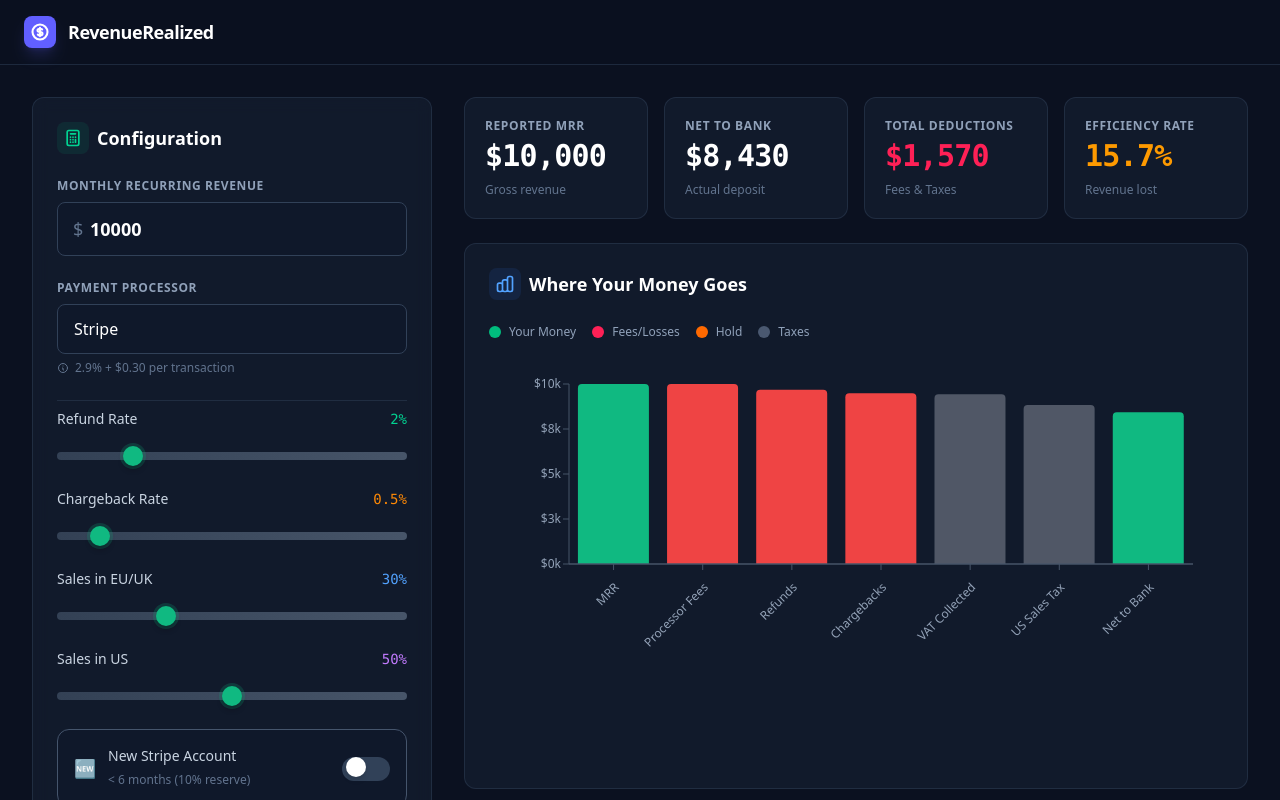
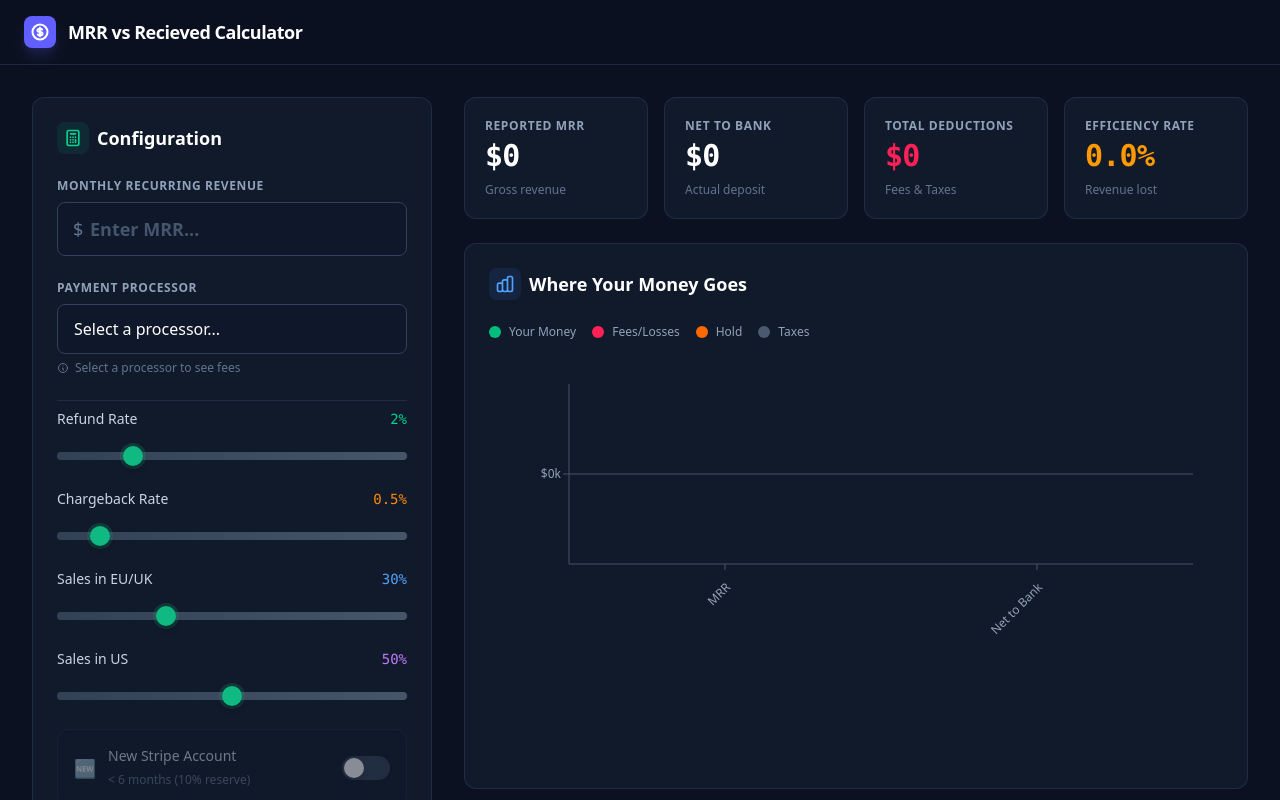
Before and after one commit to urbanxtreme/MMR_Money, a React (Vite) app in the folder mrr-calculator/: page / in a window 1280 px wide. Shown: the top 800 px of the page. Built offline with nearby package versions, Linux system fonts and the light colour scheme.

Commit message:
completed fully

```diff
--- a/mrr-calculator/index.html
+++ b/mrr-calculator/index.html
@@ -6,7 +6,7 @@
     <meta name="viewport" content="width=device-width, initial-scale=1.0" />
 
     <!-- SEO Meta Tags -->
-    <title>MRR vs Bank Account Calculator | Understand Your SaaS Revenue Gap</title>
+    <title>MRR vs Recieved Calculator</title>
     <meta name="description" content="Free calculator to understand why your $10k MRR only deposits ~$7k. See exactly where your money goes: payment fees, refunds, chargebacks, taxes, and more." />
     <meta name="keywords" content="MRR calculator, SaaS revenue, payment processor fees, Stripe fees, revenue gap, SaaS founder tools" />
     <meta name="author" content="MRR Calculator" />
--- a/mrr-calculator/src/App.tsx
+++ b/mrr-calculator/src/App.tsx
@@ -1,9 +1,3 @@
-/**
- * App Component
- *
- * Root application component that renders the MRR Bank Calculator page.
- */
-
 import { MRRBankCalculator } from './pages/MRRBankCalculator';
 import './styles/mrr-calculator.css';
 
--- a/mrr-calculator/src/components/MRRCalculatorForm.tsx
+++ b/mrr-calculator/src/components/MRRCalculatorForm.tsx
@@ -1,10 +1,3 @@
-/**
- * MRR Calculator Form Component
- *
- * Interactive form with live updating inputs for calculating the MRR gap.
- * All inputs trigger instant recalculation without a submit button.
- */
-
 import type { ChangeEvent } from 'react';
 import type { PaymentProcessor } from '../utils/calculateMRRGap';
 import {
@@ -13,10 +6,10 @@ import {
 } from '../utils/calculateMRRGap';
 
 interface MRRCalculatorFormProps {
-    mrr: number;
-    setMrr: (value: number) => void;
-    processor: PaymentProcessor;
-    setProcessor: (value: PaymentProcessor) => void;
+    mrr: number | '';
+    setMrr: (value: number | '') => void;
+    processor: PaymentProcessor | '';
+    setProcessor: (value: PaymentProcessor | '') => void;
     refundRate: number;
     setRefundRate: (value: number) => void;
     chargebackRate: number;
@@ -55,12 +48,18 @@ export const MRRCalculatorForm = ({
     setIsNewStripeAccount
 }: MRRCalculatorFormProps) => {
 
-    // Handle MRR input change with validation
+    // Handle MRR input change
     const handleMrrChange = (e: ChangeEvent<HTMLInputElement>) => {
-        const value = parseInt(e.target.value) || 0;
-        // Clamp between min and max
-        const clampedValue = Math.min(Math.max(value, 500), 500000);
-        setMrr(clampedValue);
+        const value = e.target.value;
+        if (value === '') {
+            setMrr('');
+            return;
+        }
+
+        const numValue = parseInt(value);
+        if (!isNaN(numValue)) {
+            setMrr(Math.min(numValue, 10000000));
+        }
     };
 
     return (
@@ -75,7 +74,6 @@ export const MRRCalculatorForm = ({
             </h2>
 
             <div className="space-y-6">
-                {/* MRR Input */}
                 <div>
                     <label
                         htmlFor="mrr-input"
@@ -90,8 +88,9 @@ export const MRRCalculatorForm = ({
                         <input
                             id="mrr-input"
                             type="number"
-                            min={500}
-                            max={500000}
+                            min={0}
+                            max={10000000}
+                            placeholder="Enter MRR..."
                             value={mrr}
                             onChange={handleMrrChange}
                             className="w-full bg-slate-900/50 border border-slate-700 rounded-lg py-3 pl-8 pr-4 text-white text-lg font-semibold focus:ring-1 focus:ring-emerald-500 focus:border-emerald-500 transition-all outline-none placeholder-slate-600"
@@ -99,8 +98,6 @@ export const MRRCalculatorForm = ({
                         />
                     </div>
                 </div>
-
-                {/* Payment Processor */}
                 <div>
                     <label
                         htmlFor="processor-select"
@@ -112,10 +109,11 @@ export const MRRCalculatorForm = ({
                         id="processor-select"
                         value={processor}
                         onChange={(e) => setProcessor(e.target.value as PaymentProcessor)}
-                        className="w-full bg-slate-900/50 border border-slate-700 rounded-lg py-3 px-4 text-white focus:ring-1 focus:ring-emerald-500 focus:border-emerald-500 transition-all outline-none cursor-pointer appearance-none"
+                        className={`w-full bg-slate-900/50 border border-slate-700 rounded-lg py-3 px-4 text-white focus:ring-1 focus:ring-emerald-500 focus:border-emerald-500 transition-all outline-none cursor-pointer appearance-none ${processor === '' ? 'text-slate-500' : 'text-white'}`}
                     >
+                        <option value="" disabled className="text-slate-500 bg-slate-900">Select a processor...</option>
                         {PROCESSORS.map((p) => (
-                            <option key={p} value={p} className="bg-slate-900">
+                            <option key={p} value={p} className="bg-slate-900 text-white">
                                 {getProcessorDisplayName(p)}
                             </option>
                         ))}
@@ -124,13 +122,11 @@ export const MRRCalculatorForm = ({
                         <svg className="w-3 h-3" fill="none" stroke="currentColor" viewBox="0 0 24 24">
                             <path strokeLinecap="round" strokeLinejoin="round" strokeWidth={2} d="M13 16h-1v-4h-1m1-4h.01M21 12a9 9 0 11-18 0 9 9 0 0118 0z" />
                         </svg>
-                        {getProcessorFeeDescription(processor)}
+                        {processor ? getProcessorFeeDescription(processor) : 'Select a processor to see fees'}
                     </p>
                 </div>
 
                 <div className="h-px bg-slate-700/50 my-2" />
-
-                {/* Refund Rate Slider */}
                 <div>
                     <label
                         htmlFor="refund-slider"
@@ -150,8 +146,6 @@ export const MRRCalculatorForm = ({
                         className="w-full h-1.5 bg-slate-700 rounded-lg appearance-none cursor-pointer slider-thumb-sm"
                     />
                 </div>
-
-                {/* Chargeback Rate Slider */}
                 <div>
                     <label
                         htmlFor="chargeback-slider"
@@ -171,8 +165,6 @@ export const MRRCalculatorForm = ({
                         className="w-full h-1.5 bg-slate-700 rounded-lg appearance-none cursor-pointer slider-thumb-sm"
                     />
                 </div>
-
-                {/* EU/UK Sales Percentage */}
                 <div>
                     <label
                         htmlFor="eu-slider"
@@ -192,8 +184,6 @@ export const MRRCalculatorForm = ({
                         className="w-full h-1.5 bg-slate-700 rounded-lg appearance-none cursor-pointer slider-thumb-sm"
                     />
                 </div>
-
-                {/* US Sales Percentage */}
                 <div>
                     <label
                         htmlFor="us-slider"
@@ -213,11 +203,9 @@ export const MRRCalculatorForm = ({
                         className="w-full h-1.5 bg-slate-700 rounded-lg appearance-none cursor-pointer slider-thumb-sm"
                     />
                 </div>
-
-                {/* New Stripe Account Toggle */}
                 <div className={`p-4 rounded-xl border transition-all ${processor === 'stripe'
-                        ? 'bg-slate-900/50 border-slate-600'
-                        : 'bg-slate-900/20 border-slate-800 opacity-50'
+                    ? 'bg-slate-900/50 border-slate-600'
+                    : 'bg-slate-900/20 border-slate-800 opacity-50'
                     }`}>
                     <label
                         htmlFor="new-stripe-toggle"
@@ -243,13 +231,13 @@ export const MRRCalculatorForm = ({
                                 disabled={processor !== 'stripe'}
                                 className="sr-only"
                             />
-                            <div className={`w-12 h-6 rounded-full transition-all ${isNewStripeAccount && processor === 'stripe'
-                                    ? 'bg-emerald-500'
-                                    : 'bg-slate-700'
+                            <div className={`w-12 h-6 rounded-full transition-all flex items-center p-0.5 ${isNewStripeAccount && processor === 'stripe'
+                                ? 'bg-emerald-500'
+                                : 'bg-slate-700'
                                 }`}>
-                                <div className={`w-5 h-5 bg-white rounded-full shadow-md transform transition-transform mt-0.5 ml-0.5 ${isNewStripeAccount && processor === 'stripe'
-                                        ? 'translate-x-6'
-                                        : 'translate-x-0.5'
+                                <div className={`w-5 h-5 bg-white rounded-full shadow-md transform transition-transform ${isNewStripeAccount && processor === 'stripe'
+                                    ? 'translate-x-6'
+                                    : 'translate-x-0'
                                     }`} />
                             </div>
                         </div>
--- a/mrr-calculator/src/components/WaterfallChart.tsx
+++ b/mrr-calculator/src/components/WaterfallChart.tsx
@@ -1,14 +1,3 @@
-/**
- * Waterfall Chart Component
- *
- * Displays a vertical waterfall chart using Recharts showing the breakdown
- * of MRR to net bank deposit. Color coded by category:
- * - Green: Your money (MRR, Net to Bank)
- * - Red: Fees and losses (Processor fees, Refunds, Chargebacks)
- * - Orange: Temporary holds (Rolling Reserve)
- * - Gray striped: Taxes (VAT, US Sales Tax)
- */
-
 import { useMemo } from 'react';
 import {
     BarChart,
@@ -27,7 +16,6 @@ interface WaterfallChartProps {
     result: CalculationResult;
 }
 
-// Chart item structure
 interface ChartItem {
     name: string;
     value: number;
@@ -40,15 +28,13 @@ interface ChartItem {
     end: number;
 }
 
-// Color definitions
 const COLORS = {
-    revenue: '#10b981', // Emerald/Green - your money
-    fee: '#ef4444',     // Red - fees/losses
-    hold: '#f97316',    // Orange - temporary holds
-    tax: '#6b7280',     // Gray - taxes
+    revenue: '#10b981',
+    fee: '#ef4444',
+    hold: '#f97316',
+    tax: '#6b7280',
 };
 
-// Tooltip descriptions for education
 const TOOLTIP_DESCRIPTIONS: Record<string, string> = {
     'MRR': 'Your total reported Monthly Recurring Revenue before any deductions.',
     'Processor Fees': 'Fees charged by your payment processor for handling transactions.',
@@ -63,12 +49,10 @@ const TOOLTIP_DESCRIPTIONS: Record<string, string> = {
 export const WaterfallChart = ({ result }: WaterfallChartProps) => {
     const { mrr, deductions, netToBank } = result;
 
-    // Build waterfall chart data with cumulative positions
     const chartData = useMemo(() => {
         const items: ChartItem[] = [];
         let runningTotal = mrr;
 
-        // Starting MRR
         items.push({
             name: 'MRR',
             value: mrr,
@@ -80,7 +64,6 @@ export const WaterfallChart = ({ result }: WaterfallChartProps) => {
             end: mrr
         });
 
-        // Helper to add deduction items
         const addDeduction = (
             name: string,
             value: number,
@@ -102,7 +85,6 @@ export const WaterfallChart = ({ result }: WaterfallChartProps) => {
             }
         };
 
-        // Add all deductions
         addDeduction('Processor Fees', deductions.processorFees, 'fee');
         addDeduction('Refunds', deductions.refunds, 'fee');
         addDeduction('Chargebacks', deductions.chargebacks, 'fee');
@@ -110,7 +92,6 @@ export const WaterfallChart = ({ result }: WaterfallChartProps) => {
         addDeduction('VAT Collected', deductions.vatCollected, 'tax');
         addDeduction('US Sales Tax', deductions.usSalesTax, 'tax');
 
-        // Net to Bank (final)
         items.push({
             name: 'Net to Bank',
             value: netToBank,
@@ -171,8 +152,6 @@ export const WaterfallChart = ({ result }: WaterfallChartProps) => {
                 </div>
                 Where Your Money Goes
             </h3>
-
-            {/* Legend */}
             <div className="flex flex-wrap gap-4 mb-6">
                 <div className="flex items-center gap-2">
                     <div className="w-3 h-3 rounded-full bg-emerald-500" />
@@ -192,7 +171,6 @@ export const WaterfallChart = ({ result }: WaterfallChartProps) => {
                 </div>
             </div>
 
-            {/* Chart */}
             <div className="h-[400px] w-full">
                 <ResponsiveContainer width="100%" height="100%">
                     <BarChart
@@ -234,7 +212,6 @@ export const WaterfallChart = ({ result }: WaterfallChartProps) => {
                 </ResponsiveContainer>
             </div>
 
-            {/* Mobile tap hint */}
             <p className="text-xs text-slate-500 text-center mt-4 md:hidden">
                 Tap on bars for details
             </p>
--- a/mrr-calculator/src/pages/MRRBankCalculator.tsx
+++ b/mrr-calculator/src/pages/MRRBankCalculator.tsx
@@ -1,36 +1,41 @@
-/**
- * MRR Bank Calculator Page
- *
- * Main page component that orchestrates the entire MRR vs Bank Account Calculator.
- * Manages state for all inputs and computes results using useMemo for performance.
- */
-
 import { useState, useMemo } from 'react';
 import { MRRCalculatorForm } from '../components/MRRCalculatorForm';
 import { GapSummary } from '../components/GapSummary';
 import { WaterfallChart } from '../components/WaterfallChart';
 import { LineItemBreakdown } from '../components/LineItemBreakdown';
 import { EducationalCallout } from '../components/EducationalCallout';
-import type { PaymentProcessor, CalculatorInputs } from '../utils/calculateMRRGap';
+import type { PaymentProcessor, CalculatorInputs, CalculationResult } from '../utils/calculateMRRGap';
 import { calculateMRRGap } from '../utils/calculateMRRGap';
 
 export const MRRBankCalculator = () => {
-    // ===== STATE MANAGEMENT =====
-    // All inputs with defaults as specified in PRD
-    const [mrr, setMrr] = useState<number>(10000);
-    const [processor, setProcessor] = useState<PaymentProcessor>('stripe');
+    const [mrr, setMrr] = useState<number | ''>('');
+    const [processor, setProcessor] = useState<PaymentProcessor | ''>('');
     const [refundRate, setRefundRate] = useState<number>(2);
     const [chargebackRate, setChargebackRate] = useState<number>(0.5);
     const [euUkSalesPercent, setEuUkSalesPercent] = useState<number>(30);
     const [usSalesPercent, setUsSalesPercent] = useState<number>(50);
     const [isNewStripeAccount, setIsNewStripeAccount] = useState<boolean>(false);
+    const calculationResult: CalculationResult = useMemo(() => {
+        if (mrr === '' || processor === '') {
+            return {
+                mrr: 0,
+                deductions: {
+                    processorFees: 0,
+                    refunds: 0,
+                    chargebacks: 0,
+                    rollingReserve: 0,
+                    vatCollected: 0,
+                    usSalesTax: 0
+                },
+                netToBank: 0,
+                totalGap: 0,
+                gapPercent: 0
+            };
+        }
 
-    // ===== CALCULATIONS =====
-    // Memoize the calculation to avoid unnecessary recomputation
-    const calculationResult = useMemo(() => {
         const inputs: CalculatorInputs = {
-            mrr,
-            processor,
+            mrr: mrr as number,
+            processor: processor as PaymentProcessor,
             refundRate,
             chargebackRate,
             euUkSalesPercent,
@@ -51,7 +56,7 @@ export const MRRBankCalculator = () => {
                                 <path strokeLinecap="round" strokeLinejoin="round" strokeWidth={2.5} d="M12 8c-1.657 0-3 .895-3 2s1.343 2 3 2 3 .895 3 2-1.343 2-3 2m0-8c1.11 0 2.08.402 2.599 1M12 8V7m0 1v8m0 0v1m0-1c-1.11 0-2.08-.402-2.599-1M21 12a9 9 0 11-18 0 9 9 0 0118 0z" />
                             </svg>
                         </div>
-                        <span className="font-bold text-white text-lg tracking-tight">RevenueRealized</span>
+                        <span className="font-bold text-white text-lg tracking-tight">MRR vs Recieved Calculator</span>
                     </div>
                 </div>
             </nav>
@@ -89,7 +94,7 @@ export const MRRBankCalculator = () => {
 
                             <LineItemBreakdown
                                 result={calculationResult}
-                                processor={processor}
+                                processor={processor || 'stripe'}
                             />
                         </div>
 
--- a/mrr-calculator/src/styles/mrr-calculator.css
+++ b/mrr-calculator/src/styles/mrr-calculator.css
@@ -1,12 +1,3 @@
-/**
- * MRR Calculator Custom Styles
- *
- * Additional custom styles for the MRR calculator that extend Tailwind.
- * Includes slider styling, animations, and print styles.
- */
-
-/* ===== SLIDER STYLING ===== */
-/* Custom slider thumb for range inputs */
 input[type="range"] {
   -webkit-appearance: none;
   appearance: none;
@@ -44,7 +35,6 @@ input[type="range"]::-webkit-slider-thumb:active {
   transform: scale(0.95);
 }
 
-/* Firefox slider styling */
 input[type="range"]::-moz-range-track {
   width: 100%;
   height: 8px;
@@ -69,7 +59,6 @@ input[type="range"]::-moz-range-thumb:hover {
   box-shadow: 0 4px 8px -1px rgba(0, 0, 0, 0.4), 0 0 0 4px rgba(16, 185, 129, 0.3);
 }
 
-/* Focus styles for accessibility */
 input[type="range"]:focus {
   outline: none;
 }
@@ -82,7 +71,6 @@ input[type="range"]:focus::-moz-range-thumb {
   box-shadow: 0 4px 8px -1px rgba(0, 0, 0, 0.4), 0 0 0 4px rgba(16, 185, 129, 0.4);
 }
 
-/* ===== ANIMATIONS ===== */
 @keyframes fadeInUp {
   from {
     opacity: 0;
@@ -112,7 +100,6 @@ input[type="range"]:focus::-moz-range-thumb {
   }
 }
 
-/* Apply animations */
 .animate-fadeInUp {
   animation: fadeInUp 0.5s ease-out forwards;
 }
@@ -121,7 +108,6 @@ input[type="range"]:focus::-moz-range-thumb {
   animation: pulse-soft 2s ease-in-out infinite;
 }
 
-/* ===== GLASSMORPHISM EFFECTS ===== */
 .glass-card {
   background: rgba(255, 255, 255, 0.05);
   backdrop-filter: blur(20px);
@@ -130,7 +116,6 @@ input[type="range"]:focus::-moz-range-thumb {
   border-radius: 16px;
 }
 
-/* ===== SCROLLBAR STYLING ===== */
 ::-webkit-scrollbar {
   width: 8px;
   height: 8px;
@@ -150,14 +135,10 @@ input[type="range"]:focus::-moz-range-thumb {
   background: rgba(100, 116, 139, 0.7);
 }
 
-/* Firefox scrollbar */
 * {
   scrollbar-width: thin;
   scrollbar-color: rgba(100, 116, 139, 0.5) rgba(15, 23, 42, 0.5);
 }
-
-/* ===== NUMBER INPUT STYLING ===== */
-/* Remove spinner arrows from number inputs */
 input[type="number"]::-webkit-inner-spin-button,
 input[type="number"]::-webkit-outer-spin-button {
   -webkit-appearance: none;
@@ -166,15 +147,13 @@ input[type="number"]::-webkit-outer-spin-button {
 
 input[type="number"] {
   -moz-appearance: textfield;
+  appearance: textfield;
 }
 
-/* ===== TOOLTIP STYLING ===== */
 .recharts-tooltip-wrapper {
   z-index: 1000;
   outline: none;
 }
-
-/* ===== STRIPED PATTERN FOR TAX BARS ===== */
 .tax-stripe-pattern {
   background: repeating-linear-gradient(
     45deg,
@@ -185,32 +164,22 @@ input[type="number"] {
   );
 }
 
-/* ===== PRINT STYLES ===== */
 @media print {
-  /* Hide decorative elements */
   .fixed {
     display: none !important;
   }
-
-  /* White background for printing */
   body {
     background: white !important;
     color: black !important;
   }
-
-  /* Reset text colors for print */
   * {
     color: black !important;
     text-shadow: none !important;
   }
-
-  /* Show chart bars clearly */
   .recharts-bar-rectangle {
     stroke: #333 !important;
     stroke-width: 1px;
   }
-
-  /* Page break handling */
   .print-break-before {
     page-break-before: always;
   }
@@ -219,15 +188,12 @@ input[type="number"] {
     page-break-inside: avoid;
   }
 
-  /* Hide CTA buttons when printing */
   button {
     display: none !important;
   }
 }
 
-/* ===== RESPONSIVE UTILITIES ===== */
 @media (max-width: 640px) {
-  /* Larger tap targets on mobile */
   input[type="range"]::-webkit-slider-thumb {
     height: 24px;
     width: 24px;
@@ -239,8 +205,6 @@ input[type="number"] {
     width: 24px;
   }
 }
-
-/* ===== FOCUS VISIBLE STYLES ===== */
 button:focus-visible,
 select:focus-visible,
 input:focus-visible {
@@ -248,7 +212,6 @@ input:focus-visible {
   outline-offset: 2px;
 }
 
-/* ===== TRANSITION UTILITIES ===== */
 .transition-smooth {
   transition: all 0.3s cubic-bezier(0.4, 0, 0.2, 1);
 }
--- a/mrr-calculator/src/utils/calculateMRRGap.ts
+++ b/mrr-calculator/src/utils/calculateMRRGap.ts
@@ -1,25 +1,15 @@
-/**
- * MRR Gap Calculator Utility
- *
- * This module contains all the calculation logic for determining the gap
- * between reported MRR and actual bank deposits.
- */
-
-// Supported payment processors
 export type PaymentProcessor = 'stripe' | 'paypal' | 'paddle' | 'lemon_squeezy' | 'other';
 
-// Input parameters for the calculator
 export interface CalculatorInputs {
-  mrr: number;                    // Monthly Recurring Revenue in USD
-  processor: PaymentProcessor;    // Payment processor used
-  refundRate: number;             // Refund rate as percentage (0-10)
-  chargebackRate: number;         // Chargeback rate as percentage (0-5)
-  euUkSalesPercent: number;       // Percentage of sales in EU/UK (0-100)
-  usSalesPercent: number;         // Percentage of sales in US (0-100)
-  isNewStripeAccount: boolean;    // Whether Stripe account is <6 months old
+  mrr: number;
+  processor: PaymentProcessor;
+  refundRate: number;
+  chargebackRate: number;
+  euUkSalesPercent: number;
+  usSalesPercent: number;
+  isNewStripeAccount: boolean;
 }
 
-// Breakdown of all deductions
 export interface DeductionBreakdown {
   processorFees: number;
   refunds: number;
```
Also changed, not shown: mrr-calculator/src/components/EducationalCallout.tsx (+0 -8 lines), mrr-calculator/src/components/GapSummary.tsx (+0 -14 lines), mrr-calculator/src/components/LineItemBreakdown.tsx (+0 -14 lines), mrr-calculator/src/index.css (+0 -12 lines).
